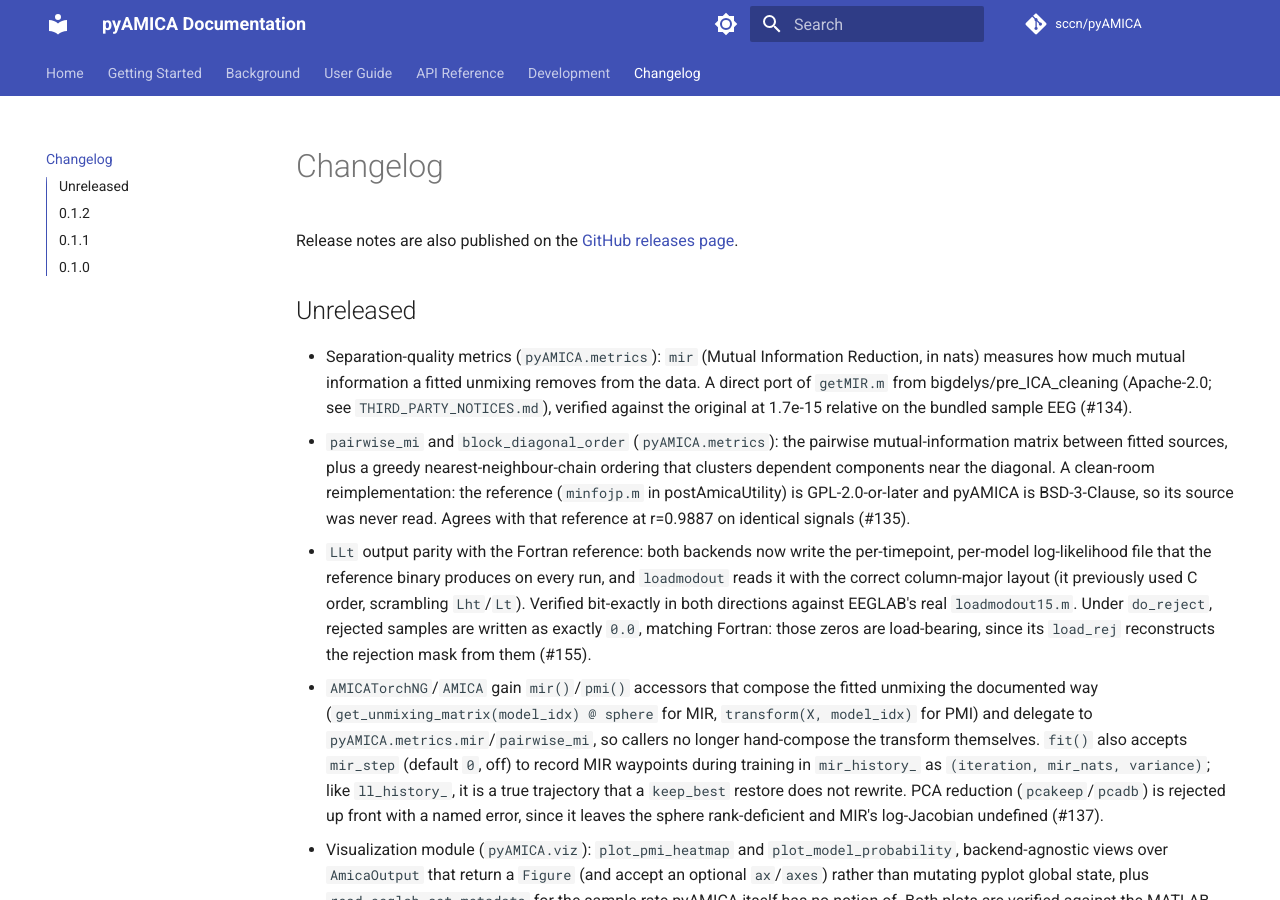
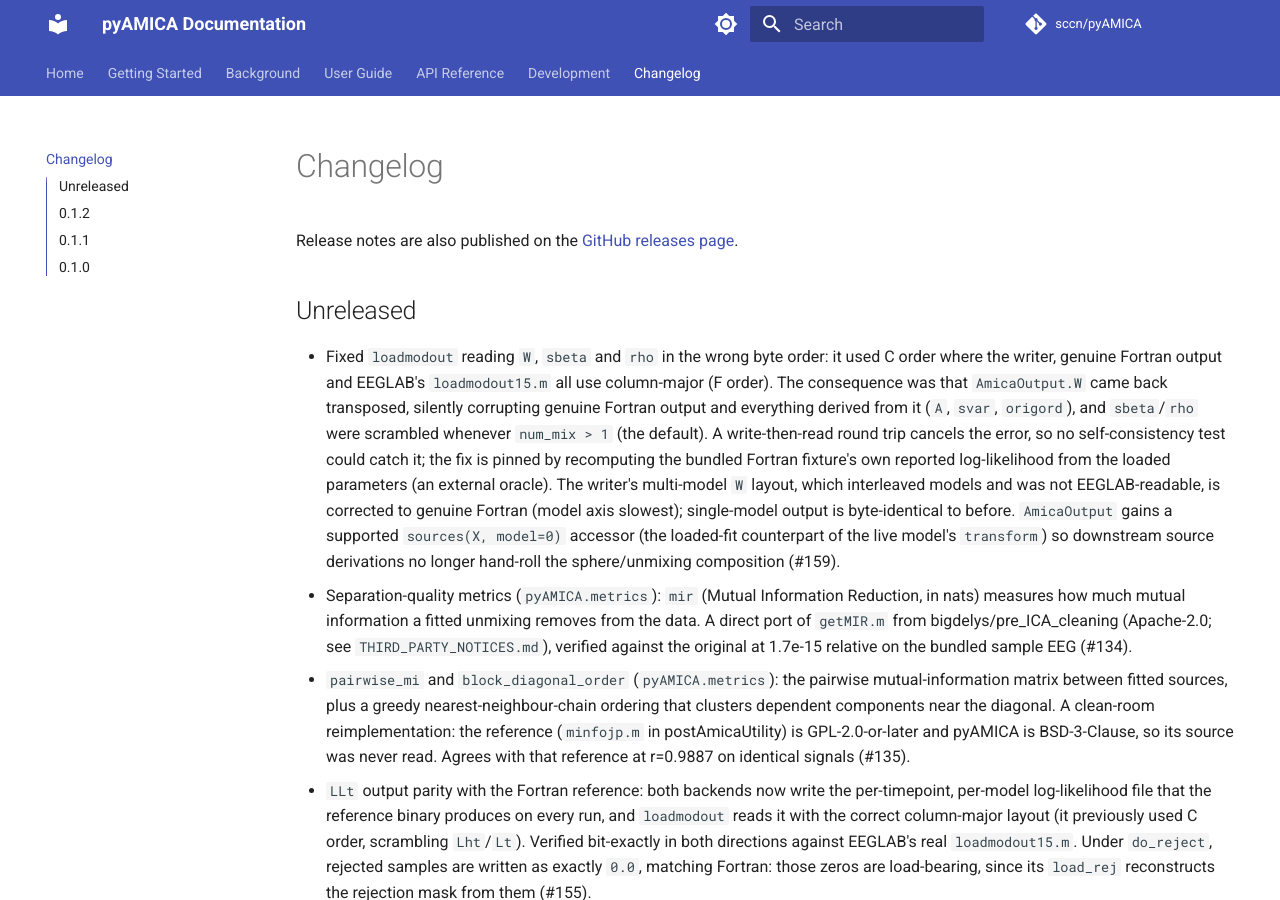
Before and after one commit to neuromechanist/pyAMICA, an MkDocs documentation site: the page built from docs/changelog.md, in a window 1280 px wide and 900 px high. Built offline with MkDocs 1.6.1 and Material for MkDocs 9.7.7, drawn with Linux system fonts in a browser that asks for light colours; comment, search, counter and statistics services are not loaded.

```diff
--- a/docs/changelog.md
+++ b/docs/changelog.md
@@ -5,6 +5,21 @@ Release notes are also published on the
 
 ## Unreleased
 
+- Fixed `loadmodout` reading `W`, `sbeta` and `rho` in the wrong byte order:
+  it used C order where the writer, genuine Fortran output and EEGLAB's
+  `loadmodout15.m` all use column-major (F order). The consequence was that
+  `AmicaOutput.W` came back transposed, silently corrupting genuine Fortran
+  output and everything derived from it (`A`, `svar`, `origord`), and
+  `sbeta`/`rho` were scrambled whenever `num_mix > 1` (the default). A
+  write-then-read round trip cancels the error, so no self-consistency test
+  could catch it; the fix is pinned by recomputing the bundled Fortran
+  fixture's own reported log-likelihood from the loaded parameters (an external
+  oracle). The writer's multi-model `W` layout, which interleaved models and was
+  not EEGLAB-readable, is corrected to genuine Fortran (model axis slowest);
+  single-model output is byte-identical to before. `AmicaOutput` gains a
+  supported `sources(X, model=0)` accessor (the loaded-fit counterpart of the
+  live model's `transform`) so downstream source derivations no longer hand-roll
+  the sphere/unmixing composition (#159).
 - Separation-quality metrics (`pyAMICA.metrics`): `mir` (Mutual Information
   Reduction, in nats) measures how much mutual information a fitted unmixing
   removes from the data. A direct port of `getMIR.m` from bigdelys/pre_ICA_cleaning
```
Also changed, not shown: .context/issue-159/matlab_interop_verification.md (added, +51 -0 lines), 4 other files.
